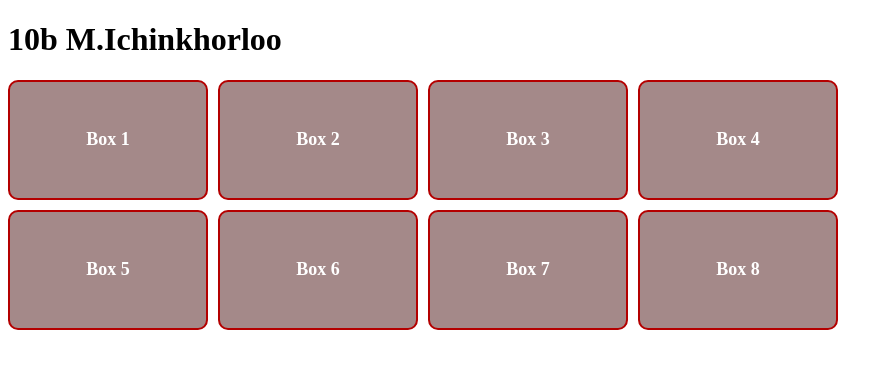
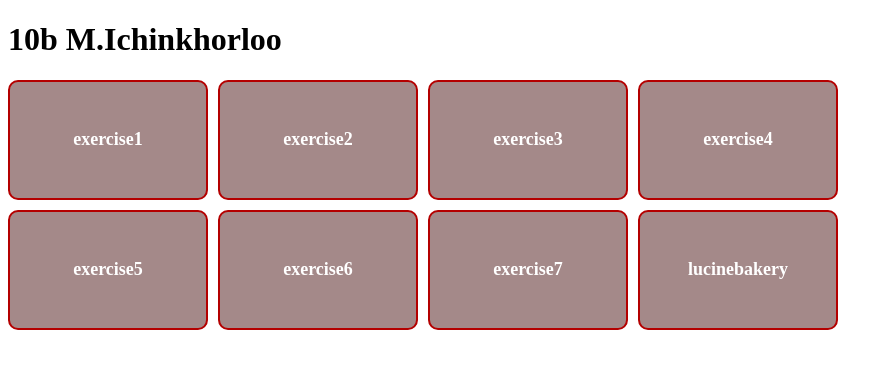
Before and after one commit to Ichinhorloo/lucine-bakery, a plain HTML site: page 10b.html in a window 1280 px wide. Shown: the whole page, without its empty margins (0-893 px from the left). Drawn offline with Linux system fonts and the light colour scheme.

Commit message:
Update 10b.html

```diff
--- a/10b.html
+++ b/10b.html
@@ -42,14 +42,14 @@
   <h1>10b M.Ichinkhorloo</h1>
 
   <div class="container">
-    <div class="box"><a href="exercise1.html">Box 1</a></div>
-    <div class="box"><a href="exercise2.html">Box 2</a></div>
-    <div class="box"><a href="exercise3.html">Box 3</a></div>
-    <div class="box"><a href="exercise4.html">Box 4</a></div>
-    <div class="box"><a href="exercise5.html">Box 5</a></div>
-    <div class="box"><a href="exercise6.html">Box 6</a></div>
-    <div class="box"><a href="exercise7.html">Box 7</a></div>
-    <div class="box"><a href="lucinebakery.html">Box 8</a></div>
+    <div class="box"><a href="exercise1.html">exercise1</a></div>
+    <div class="box"><a href="exercise2.html">exercise2</a></div>
+    <div class="box"><a href="exercise3.html">exercise3</a></div>
+    <div class="box"><a href="exercise4.html">exercise4</a></div>
+    <div class="box"><a href="exercise5.html">exercise5</a></div>
+    <div class="box"><a href="exercise6.html">exercise6</a></div>
+    <div class="box"><a href="exercise7.html">exercise7</a></div>
+    <div class="box"><a href="lucinebakery.html">lucinebakery</a></div>
   </div>
 
 </body>
```
